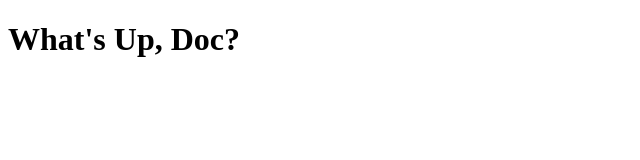
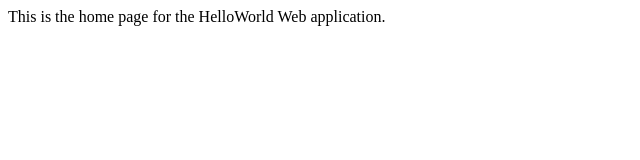
Before and after one commit to Milatarshis/milatarshis.github.io, a plain HTML site: page index.html in a window 1280 px wide. Shown: the whole page, without its empty margins (0-640 px from the left). Drawn offline with Linux system fonts and the light colour scheme.

Commit message:
Update index.html

```diff
--- a/index.html
+++ b/index.html
@@ -1,9 +1,10 @@
-<!DOCTYPE html>
 <html>
-<head>
-<title>What's Up, Doc?</title>
-</head>
-<body>
-<h1>What's Up, Doc?</h1>
-</body>
+  <head>
+    <title>Sample "Hello, World" Application</title>
+  </head>
+  <body>
+
+    <p>This is the home page for the HelloWorld Web application. </p>
+
+  </body>
 </html>
```
